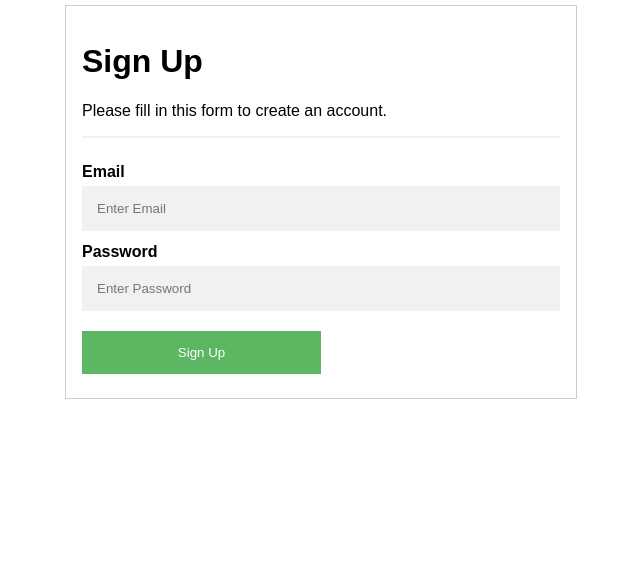
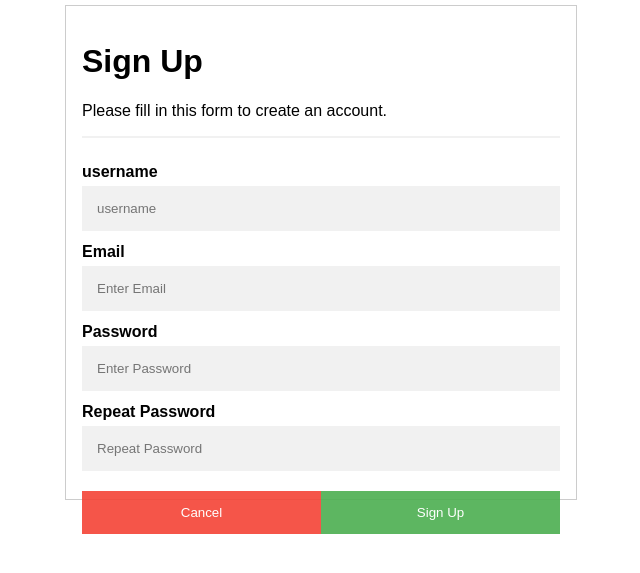
Before and after one commit to rockingraj/backup, a PHP site: page /signup.php in a window 1280 px wide. Shown: the top 573 px of the page, without its empty margins (335-975 px from the left). Run offline with PHP 8.4, Linux system fonts and the light colour scheme; some libraries are stand-ins or nearby versions.

Commit message:
Add files via upload

```diff
--- a/signup.php
+++ b/signup.php
@@ -1,3 +1,17 @@
+<?php
+    session_start();
+
+    if( isset($_SESSION['user'])){
+      header(Index.php);
+    }
+    include('connect.php');
+
+
+
+
+
+?>
+
 <!DOCTYPE html>
 <html>
 <style>
@@ -73,11 +87,15 @@ button:hover {
 </style>
 <body>
 
-<form action="/action_page.php" style="border:1px solid #ccc">
+
+<form action="<?php echo htmlspecialchars( $_SERVER["PHP_SELF"] ); ?>" style="border:1px solid #ccc" method="post">
+
   <div class="container">
     <h1>Sign Up</h1>
     <p>Please fill in this form to create an account.</p>
     <hr>
+		<label for="username"><b>username</b></label>
+		<input type="text" placeholder="username" name="username" required>
 
     <label for="email"><b>Email</b></label>
     <input type="text" placeholder="Enter Email" name="email" required>
@@ -85,21 +103,176 @@ button:hover {
     <label for="psw"><b>Password</b></label>
     <input type="password" placeholder="Enter Password" name="psw" required>
 
-    <!-- <label for="psw-repeat"><b>Repeat Password</b></label> -->
-    <!-- <input type="password" placeholder="Repeat Password" name="psw-repeat" required> -->
+    <label for="psw-repeat"><b>Repeat Password</b></label>
+    <input type="password" placeholder="Repeat Password" name="psw-repeat" required>
 
-    <!-- <label> >
+
+
+       <button type="button" class="cancelbtn">Cancel</button>
+      <button type="submit" name="submit" class="signupbtn">Sign Up</button>
+    </div>
+  </div>
+</form>
+
+
+
+<?php
+
+					 if( isset( $_POST["submit"] ) )
+					 {
+
+							 function valid($data){
+									 $data=trim(stripslashes(htmlspecialchars($data)));
+									 return $data;
+							 }
+
+							 $name = valid( $_POST["username"] );
+							 $pass = valid( $_POST["psw"] );
+
+					    	$reppass=valid($_POST["psw-repeat"]);
+
+							 $user_name = valid( $_POST["email"] );
+					if($pass!=$reppass)
+					 {
+						  echo "<script>window.alert('Password not matching');</script>";
+						}else{
+							 $query = "INSERT INTO users values( NULL, '$name','$user_name', '$pass', CURRENT_TIMESTAMP )";
+							 if(mysqli_error($conn)){
+									 echo "<script>window.alert('Something Goes Wrong. Try Again');</script>";
+							 }
+//                echo $query;
+							 else if( mysqli_query( $conn, $query) ){
+									 echo "<style>#sf{display: none;} #ta{display:block;}</style>";
+							 }
+							 else{
+//                    echo mysqli_error($conn);
+									 echo "<script>window.alert('Username Already Exist !! Try Again');</script>";
+							 }
+
+							 mysqli_close($conn);
+					 }
+				 }
+
+			 ?>
+			 <!-- Sripts -->
+        <script src="https://code.jquery.com/jquery-3.2.1.min.js" integrity="sha256-hwg4gsxgFZhOsEEamdOYGBf13FyQuiTwlAQgxVSNgt4=" crossorigin="anonymous"></script>
+        <script>window.jQuery || document.write('<script type="text/javascript" src="js/jquery-3.2.1.min.js"><\/script>')</script>
+        <script type="text/javascript" src="js/script.js"></script>
+
+
+
+
+</body>
+</html>
+
+
+
+
+<!--DOCTYPE html>
+<html>
+<style>
+body {font-family: Arial, Helvetica, sans-serif;}
+* {box-sizing: border-box}
+
+/* Full-width input fields */
+input[type=text], input[type=password] {
+    width: 100%;
+    padding: 15px;
+    margin: 5px 0 22px 0;
+    display: inline-block;
+    border: none;
+    background: #f1f1f1;
+}
+
+input[type=text]:focus, input[type=password]:focus {
+    background-color: #ddd;
+    outline: none;
+}
+
+hr {
+    border: 1px solid #f1f1f1;
+    margin-bottom: 25px;
+}
+
+/* Set a style for all buttons */
+button {
+    background-color: #4CAF50;
+    color: white;
+    padding: 14px 20px;
+    margin: 8px 0;
+    border: none;
+    cursor: pointer;
+    width: 100%;
+    opacity: 0.9;
+}
+
+button:hover {
+    opacity:1;
+}
+
+/* Extra styles for the cancel button */
+.cancelbtn {
+    padding: 14px 20px;
+    background-color: #f44336;
+}
+
+/* Float cancel and signup buttons and add an equal width */
+.cancelbtn, .signupbtn {
+  float: left;
+  width: 50%;
+}
+
+/* Add padding to container elements */
+.container {
+    padding: 16px;
+}
+
+/* Clear floats */
+.clearfix::after {
+    content: "";
+    clear: both;
+    display: table;
+}
+
+/* Change styles for cancel button and signup button on extra small screens */
+@media screen and (max-width: 300px) {
+    .cancelbtn, .signupbtn {
+       width: 100%;
+    }
+}
+</style>
+<body>
+
+<form action="/action_page.php" style="border:1px solid #ccc">
+  <div class="container">
+    <h1>Sign Up</h1>
+    <p>Please fill in this form to create an account.</p>
+    <hr>
+
+		<label for="username"><b>username</b></label>
+		<input type="text" placeholder="username" name="uname" required>
+
+    <label for="email"><b>Email</b></label>
+    <input type="text" placeholder="Enter Email" name="email" required>
+
+    <label for="psw"><b>Password</b></label>
+    <input type="password" placeholder="Enter Password" name="psw" required>
+
+    <label for="psw-repeat"><b>Repeat Password</b></label>
+    <input type="password" placeholder="Repeat Password" name="psw-repeat" required>
+
+    <label>
       <input type="checkbox" checked="checked" name="remember" style="margin-bottom:15px"> Remember me
-    </label-->
+    </label>
 
-    <!-- <p>By creating an account you agree to our <a href="#" style="color:dodgerblue">Terms & Privacy</a>.</p> -->
+    <p>By creating an account you agree to our <a href="#" style="color:dodgerblue">Terms & Privacy</a>.</p>
 
     <div class="clearfix">
-      <!-- <button type="button" class="cancelbtn">Cancel</button> -->
+      <button type="button" class="cancelbtn">Cancel</button>
       <button type="submit" class="signupbtn">Sign Up</button>
     </div>
   </div>
 </form>
 
 </body>
-</html>
+</html-->
```
Also changed, not shown: profile.php (added, +138 -0 lines), registration.php (added, +28 -0 lines).
